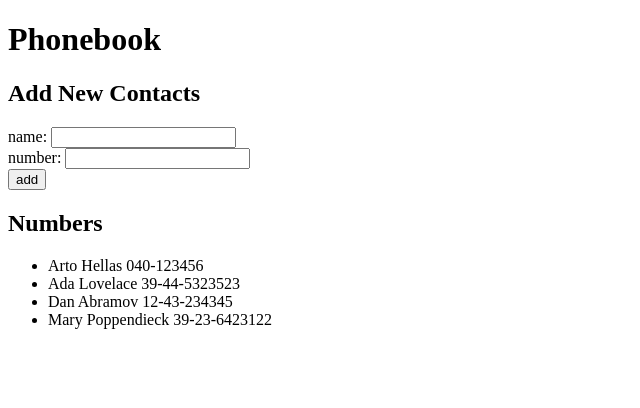
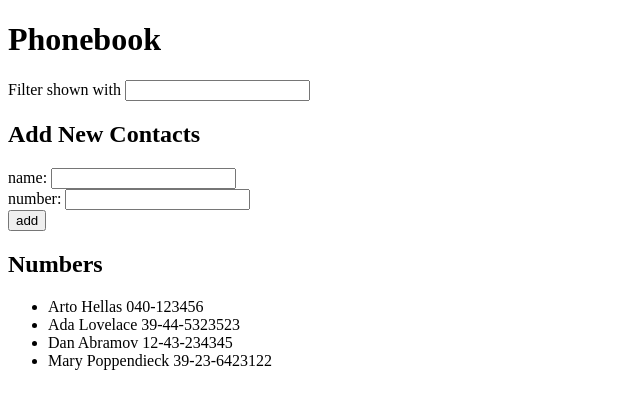
Before and after one commit to Giovanni-Ilacqua/fullstack-course, a React (Create React App) app in the folder part2/phonebook/: page / in a window 1280 px wide. Shown: the top 408 px of the page, without its empty margins (0-640 px from the left). Built offline with nearby package versions, Linux system fonts and the light colour scheme.

Commit message:
Created Filter component
Started exercise 2.9

```diff
--- a/part2/phonebook/src/App.js
+++ b/part2/phonebook/src/App.js
@@ -1,6 +1,7 @@
 import React, { useState } from 'react'
 import PersonForm from './components/PersonForm'
 import Persons from './components/Persons'
+import Filter from './components/Filter'
 
 const App = () => {
   const [persons, setPersons] = useState([
@@ -13,6 +14,7 @@ const App = () => {
   return (
     <div>
       <h1>Phonebook</h1>
+      <Filter personsList={persons} />
 
       <h2>Add New Contacts</h2>
       <PersonForm personsList={persons} setPersonsList={setPersons}/>
--- /dev/null
+++ b/part2/phonebook/src/components/Filter.js
@@ -0,0 +1,16 @@
+import React, { useState } from 'react'
+
+const Filter = (personsList) => {
+    const filterContacts = () => {
+
+    }
+
+    return(
+        <div>
+            Filter shown with <input />
+        </div>
+    )
+}
+
+
+export default Filter
```
